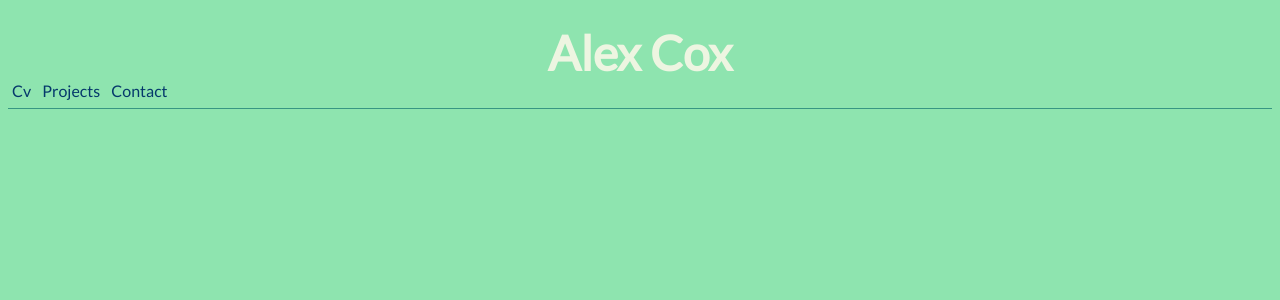
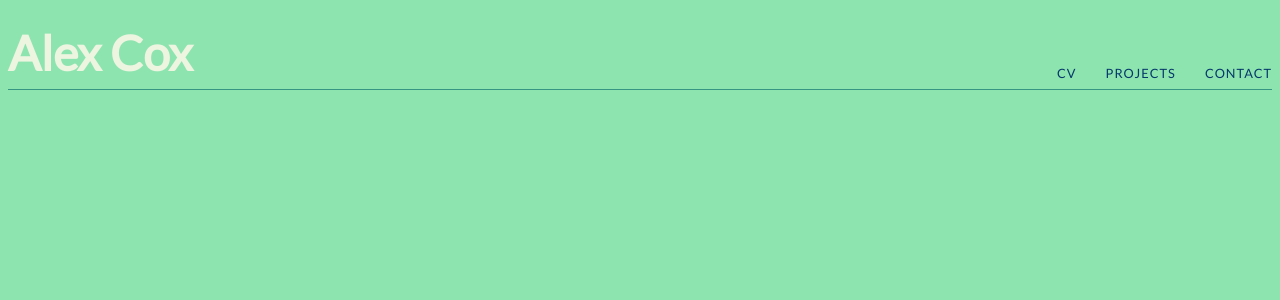
Before and after one commit to digidub/portfolio-site, a Svelte app: page / in a window 1280 px wide. Shown: the top 300 px of the page. Built offline with nearby package versions, Linux system fonts and the light colour scheme.

Commit message:
responsive styling - media query

```diff
--- a/src/Header.svelte
+++ b/src/Header.svelte
@@ -28,6 +28,13 @@
     color: #edf5e1;
   }
 
+  .page-nav {
+    text-transform: uppercase;
+    font-size: 80%;
+    text-align: center;
+    letter-spacing: 1px;
+  }
+
   a {
     text-decoration: none;
   }
@@ -42,4 +49,24 @@
     display: inline;
     padding: 0 0.25em;
   }
+
+  @media only screen and (min-width: 40em) {
+    .page-header {
+      padding: 1em 0 0.5em 0;
+      border-bottom: 1px solid #379683;
+      display: flex;
+      flex-flow: row nowrap;
+      justify-content: space-between;
+      align-items: flex-end;
+      margin-bottom: 0;
+    }
+
+    .page-name {
+      text-align: left;
+    }
+
+    li {
+      padding: 0 0 0 2em;
+    }
+  }
 </style>
```
